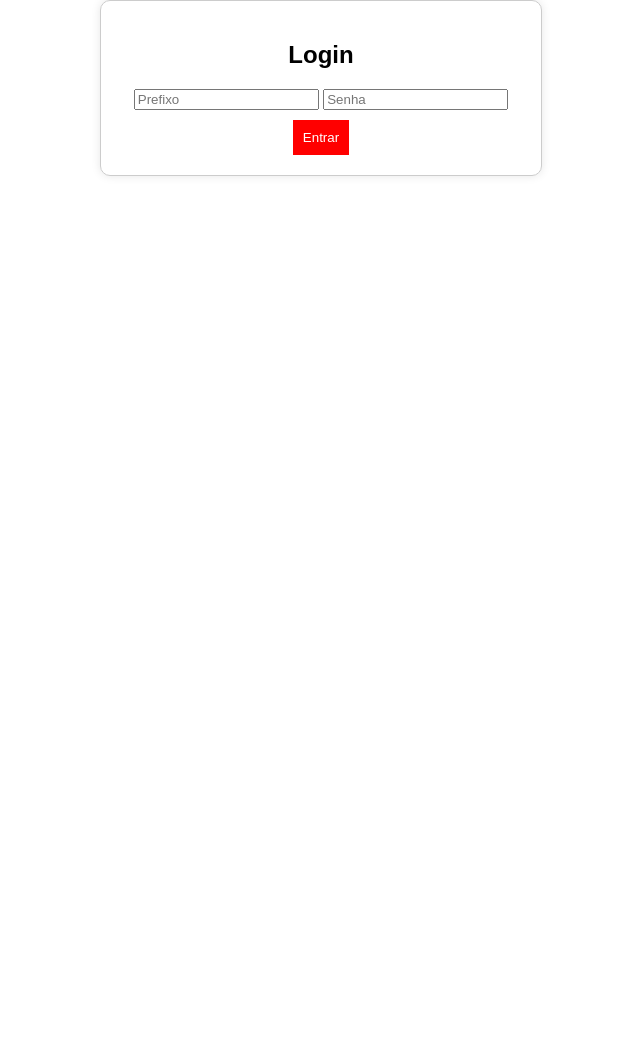
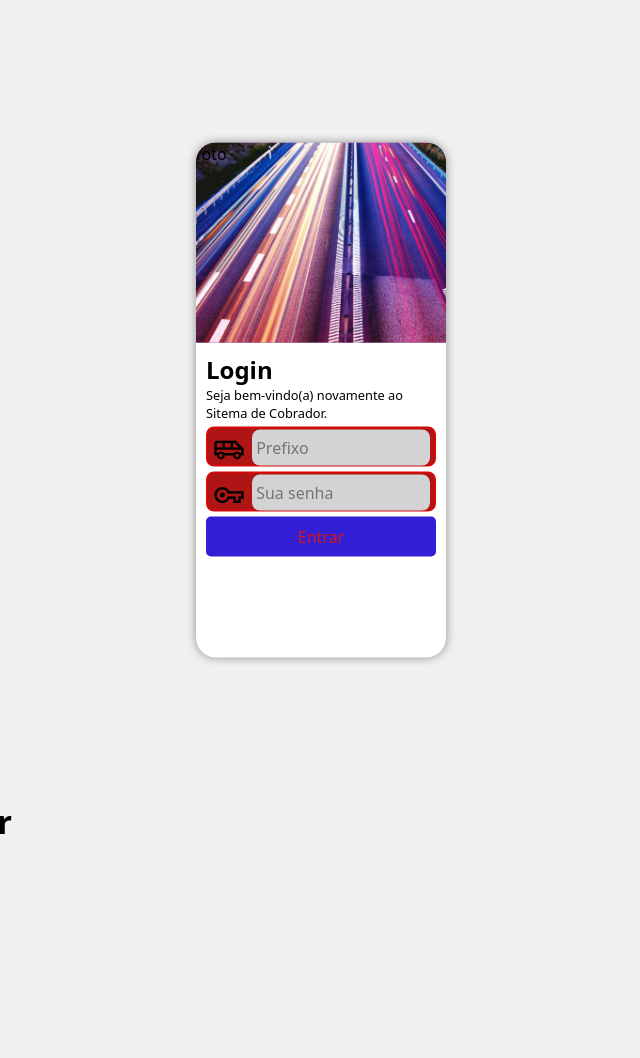
Before and after one commit to joaovitor6213/teste-sistema-cobrador, a plain HTML site: page index.html/index.html in a window 1280 px wide. Shown: the top 1058 px of the page, without its empty margins (319-959 px from the left). Before the commit the page ends 800 px from the top, so only its background shows below. Drawn offline with nearby package versions, Linux system fonts and the light colour scheme.

Commit message:
commit
sync2

```diff
--- a/index.html/index.html
+++ b/index.html/index.html
@@ -5,16 +5,40 @@
     <meta name="viewport" content="width=device-width, initial-scale=1.0">
     <title>Sistema de Cobrador</title>
     <link rel="stylesheet" href="style.css">
-    <script src="https://cdnjs.cloudflare.com/ajax/libs/jspdf/2.5.1/jspdf.umd.min.js"></script>
+    <link rel="stylesheet" href="https://fonts.googleapis.com/css2?family=Material+Symbols+Outlined:opsz,wght,FILL,GRAD@24,400,0,0&"/>
     <script defer src="script.js"></script>
+
+
 </head>
 <body>
-    <div class="login-container" id="login">
-        <h2>Login</h2>
-        <input type="text" id="prefixo" placeholder="Prefixo">
-        <input type="password" id="senha" placeholder="Senha">
-        <button onclick="login()">Entrar</button>
-    </div>
+    <main>
+        <section id="login">
+            <div id="imagem">
+                foto
+            </div>
+            <div id="formulario">
+                <h1>Login</h1>
+                <p>Seja bem-vindo(a) novamente ao Sitema de Cobrador. </p>
+                <form  method="post" autocomplete="on">
+                    <div class="campo">
+                        <span class="material-symbols-outlined">
+                            airport_shuttle
+                            </span>
+                        <input type="text" id="Prefixo" placeholder="Prefixo">
+                    </div>
+                    <div class="campo">
+                        <span class="material-symbols-outlined">
+                            vpn_key
+                            </span>
+                        <input type="password" name="senha" id="isenha" placeholder="Sua senha" autocomplete="current-password" >
+                        <label for="isenha">Senha</label>
+                    </div>
+
+                    <input type="submit" value="Entrar">
+                </form>
+            </div>
+        </section>
+    </main>
 
     <div class="app-container hidden" id="app">
         <header>
--- a/index.html/style.css
+++ b/index.html/style.css
@@ -1,37 +1,121 @@
-body {
-    font-family: Arial, sans-serif;
-    background-color: white;
-    color: black;
-    text-align: center;
-    margin: 0;
-    padding: 0;
+@charset "UTF-8";
+
+/*
+paleta de cores:
+verde: #49a09d
+roxo: #50f2c82
+*/
+
+* {
+  font-family: system-ui, -apple-system, BlinkMacSystemFont, 'Segoe UI', Roboto, Oxygen, Ubuntu, Cantarell, 'Open Sans', 'Helvetica Neue', sans-serif;
+  padding: 0px;
+  margin: 0px;
+  box-sizing: border-box;
 }
 
-.hidden {
+body, html {
+    background-color: #f0f0f0 ;
+    height: 100vh;
+    width: 100vw;
+}
+
+main{
+    position: relative;
+    height: 100vh;
+    width: 100vw;
+}
+
+
+section#login {
+    position: absolute;
+    top: 50%;
+    left: 50%;
+    transform: translate(-50%, -50%);
+    overflow: hidden;
+
+
+    background-color: white;
+    width: 250px;
+    height: 515px;
+    border-radius: 20px;
+    box-shadow: 0px 0px 10px rgba(0, 0, 0, 0.416);
+
+    transition: width .4s, height .4s;
+}
+
+section#login > div#imagem {
+    background: #5f2c82 url(../imagens/pexels-grizzlybear-399636.jpg) no-repeat;
+    background-size: cover;
+    height: 200px;
+}
+
+section#login > div#formulario {
+    display: block;
+    padding: 10px;
+}
+
+div#formulario > p {
+    font-size: 0.8em;
+}
+
+form > div.campo {
+    background-color: #b01515;
+    border: 2px solid #d40a0a;
+    display: block;
+    width: 100%;
+    height: 40px;
+    border-radius: 8px;
+    margin: 5px 0px;
+}
+
+
+div.campo > label {
     display: none;
 }
 
-.login-container, .app-container {
-    max-width: 400px;
-    margin: auto;
-    padding: 20px;
-    border: 1px solid #ccc;
-    border-radius: 10px;
-    box-shadow: 0 0 10px rgba(0, 0, 0, 0.1);
+div.campo > span {
+    color: rgb(0, 0, 0);
+    /*background-color: black;*/
+    font-size: 2em;
+    width: 40px;
+    padding: 5px;
+
 }
 
-button {
-    background-color: red;
-    color: white;
-    padding: 10px;
-    border: none;
-    cursor: pointer;
-    margin-top: 10px;
+
+div.campo > input {
+    background-color: #d3d3d5;
+    font-size: 1em;
+    width: calc(100% - 48px);
+    height: 100%;
+    border: 0px;
+    border-radius: 8px;
+    padding: 4px;
+    transform: translateY(-12px);
 }
 
-button:hover {
-    background-color: darkred;
+div.campo > input:focus-within {
+    background-color: white;
 }
+
+form > input[type=submit] {
+    display: block;
+    font-size: 1em;
+    width: 100%;
+    height: 40px;
+    background-color: #321fd5;
+    color: rgb(209, 22, 22);
+    border: none;
+    border-radius: 5px;
+    cursor: pointer;
+}
+
+form > input[type=submit]:hover {
+    background-color: #1c0d7a;
+}
+
+
+
 
 .modo-noturno {
     background-color: black;
```
Also changed, not shown: imagens/pexels-grizzlybear-399636.jpg (added).
